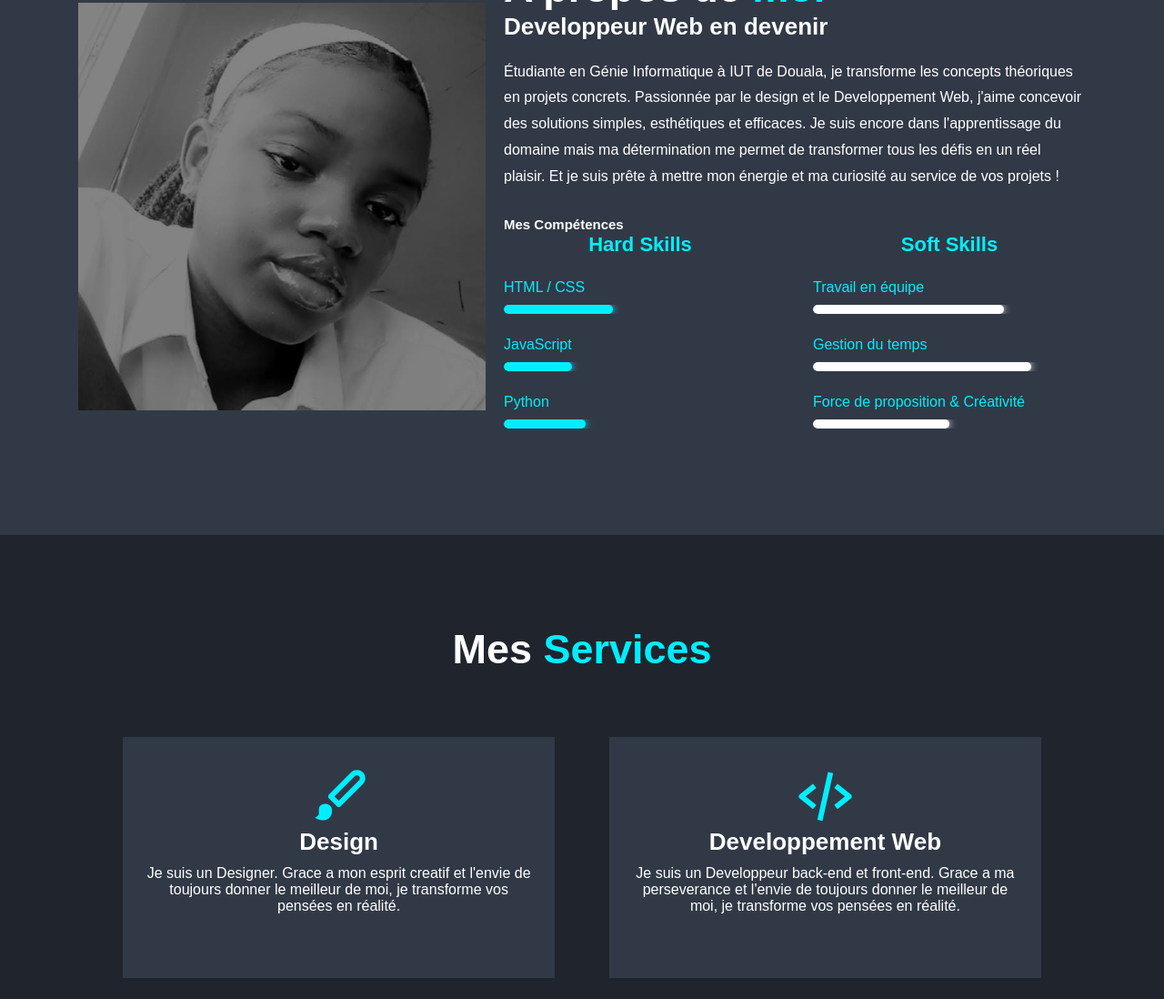
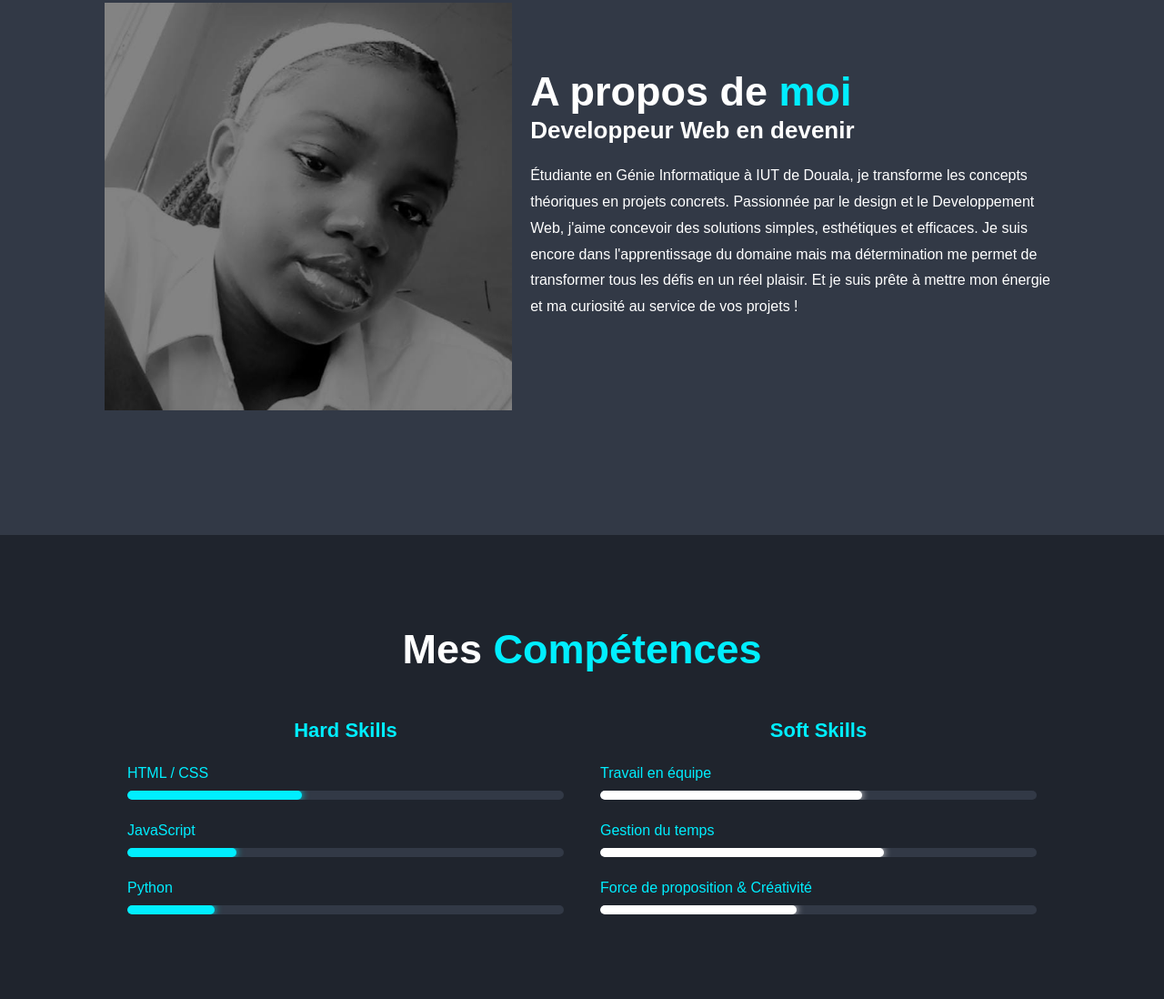
Before and after one commit to dondjioblanka-max/mon-portfolio1, a plain HTML site: page index.html in a window 1280 px wide. Shown: the part 1012-2110 px from the top of the page at 91% size. Drawn offline with nearby package versions, Linux system fonts and the light colour scheme.

Commit message:
Fix HTML structure and update sections

```diff
--- a/index.html
+++ b/index.html
@@ -18,6 +18,7 @@
         <nav class="navbar">
             <a href="#accueil" class="active">Accueil</a>
             <a href="#apropos">A propos</a>
+            <a href="#skills">Compétences</a>
             <a href="#services">Services</a>
             <a href="#portfolio">Portfolio</a>
             <a href="#contact">Contact</a>
@@ -53,13 +54,14 @@
                 Étudiante en Génie Informatique à IUT de Douala, je transforme les concepts théoriques en projets concrets. Passionnée par le design et le Developpement Web, j'aime concevoir des solutions simples, esthétiques et efficaces.
                 Je suis encore dans l'apprentissage du domaine mais ma détermination me permet de transformer tous les défis en un réel plaisir. Et je suis prête à mettre mon énergie et ma curiosité au service de vos projets !
             </p>
+        </div>
+    </section>
 
-            <!-- Les compétences s'intègrent parfaitement ici, sous le paragraphe -->
-            <div class="skills-container">
-                <h2>Mes Compétences</h2>
+    <section class="skills" id="skills">
+        <h2 class="heading">Mes <span>Compétences</span></h2>
 
         <div class="skills-grid">
-                    <!-- Hard Skills (Cyan / --main-color) -->
+            <!-- Hard Skills -->
             <div class="skills-column">
                 <h3>Hard Skills</h3>
 
@@ -73,37 +75,35 @@
                     <div class="progress-bar"><div class="progress" style="width: 25%;"></div></div>
                 </div>
 
-                        <!-- Ajout de Python -->
                 <div class="skill-item">
                     <span class="skill-name">Python</span>
-                            <div class="progress-bar"><div class="progress" style="width: 30%;"></div></div>
+                    <div class="progress-bar"><div class="progress" style="width: 20%;"></div></div>
                 </div>
             </div>
 
-                    <!-- Soft Skills (Blanc pur / --text-color pour contraster proprement) -->
+            <!-- Soft Skills -->
             <div class="skills-column">
                 <h3>Soft Skills</h3>
 
                 <div class="skill-item">
                     <span class="skill-name">Travail en équipe</span>
-                            <div class="progress-bar"><div class="progress soft" style="width: 70%;"></div></div>
+                    <div class="progress-bar"><div class="progress soft" style="width: 60%;"></div></div>
                 </div>
 
                 <div class="skill-item">
                     <span class="skill-name">Gestion du temps</span>
-                            <div class="progress-bar"><div class="progress soft" style="width: 80%;"></div></div>
+                    <div class="progress-bar"><div class="progress soft" style="width: 65%;"></div></div>
                 </div>
 
-                        <!-- Ajout de nouvelles forces -->
                 <div class="skill-item">
                     <span class="skill-name">Force de proposition & Créativité</span>
-                            <div class="progress-bar"><div class="progress soft" style="width: 50%;"></div></div>
-                        </div>
-                    </div>
+                    <div class="progress-bar"><div class="progress soft" style="width: 45%;"></div></div>
                 </div>
             </div>
         </div>
     </section>
+
+
     <section class="services" id="services">
         <h2 class="heading">Mes <span>Services</span></h2>
 
```
Lines whose indentation alone changed are shown as unchanged.
